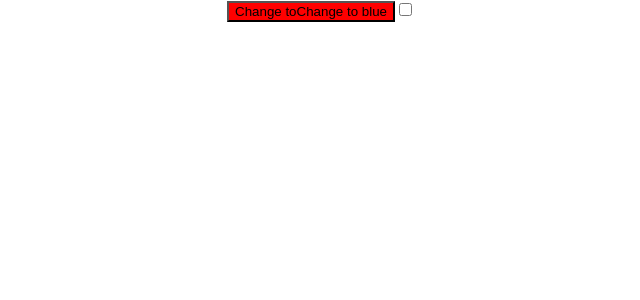
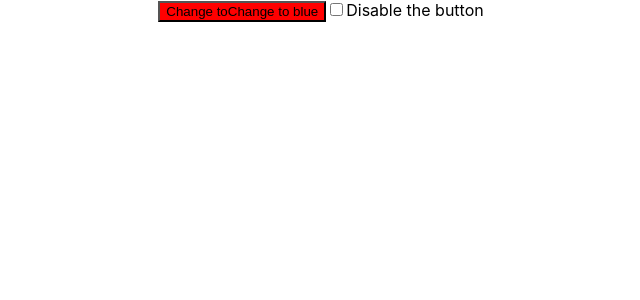
Before and after one commit to just-be-weird/react-testing-library-reference, a React (Create React App) app: page / in a window 1280 px wide. Shown: the top 300 px of the page, without its empty margins (319-959 px from the left). Built offline with nearby package versions, Linux system fonts and the light colour scheme.

Commit message:
associates a label with the checkbox

```diff
--- a/src/App.js
+++ b/src/App.js
@@ -17,6 +17,7 @@ function App() {
         type="checkbox"
         checked={checked}
         onChange={(e) => setChecked(e.target.checked)}/>
+      <label htmlFor={'app-checkbox'}>Disable the button</label>
     </div>
   );
 }
```
Also changed, not shown: 1 other file (tests, documents, lock files or other folders).
